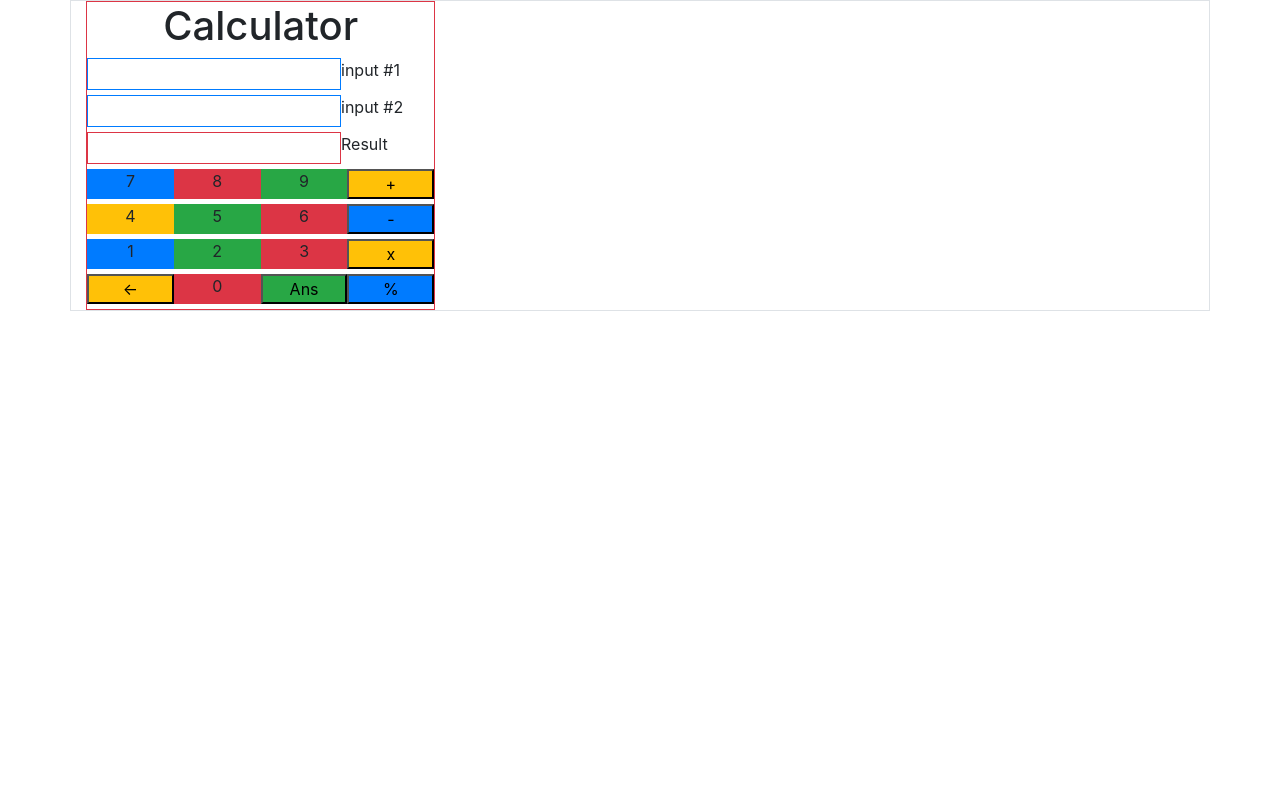
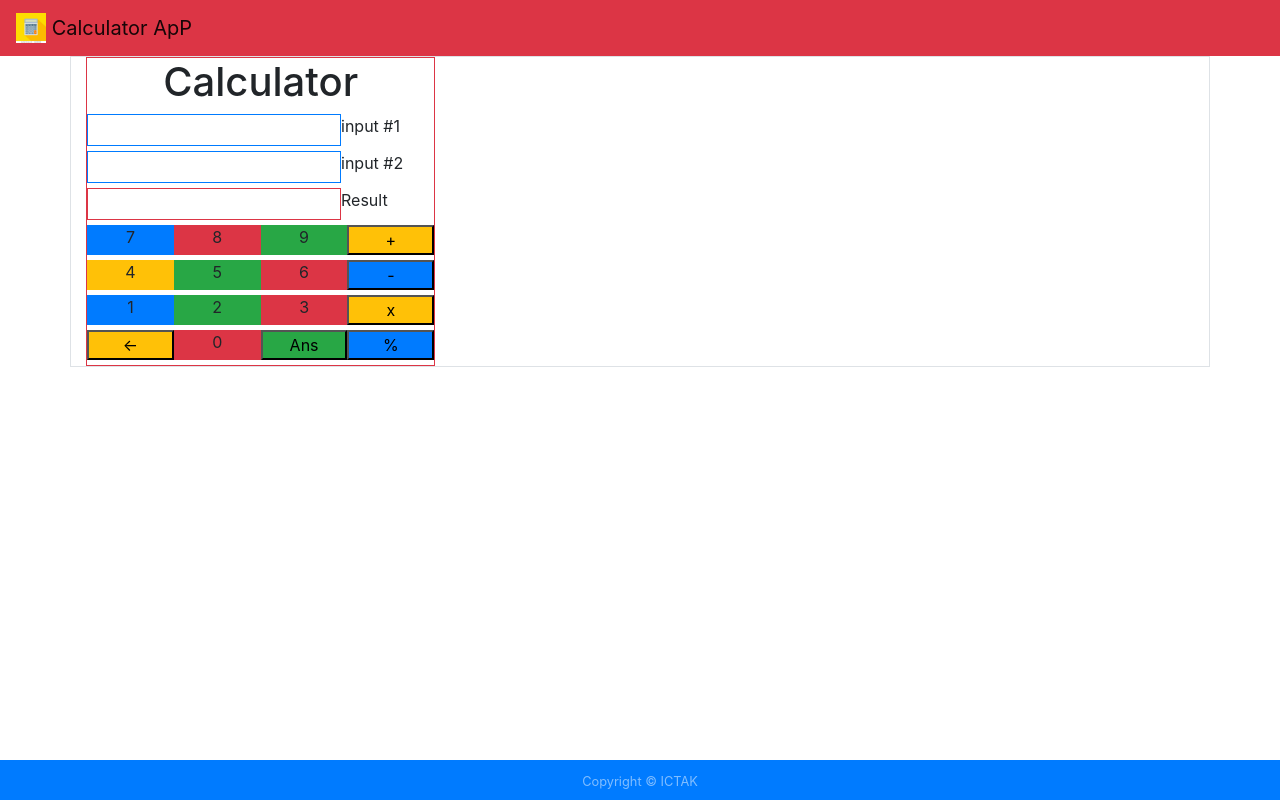
Before and after one commit to sujanandan/calculator, a plain HTML site: page index.html in a window 1280 px wide. Drawn offline with nearby package versions, Linux system fonts and the light colour scheme.

Commit message:
header/footer

```diff
--- a/index.html
+++ b/index.html
@@ -12,6 +12,13 @@
     <script src="https://stackpath.bootstrapcdn.com/bootstrap/4.4.1/js/bootstrap.min.js" integrity="sha384-wfSDF2E50Y2D1uUdj0O3uMBJnjuUD4Ih7YwaYd1iqfktj0Uod8GCExl3Og8ifwB6" crossorigin="anonymous"></script>
 </head>
 <body>
+    <!--including navbar and image-->
+    <nav class="navbar navbar-light bg-danger">
+        <a class="navbar-brand" href="#">
+          <img src="calc.jfif" width="30" height="30" class="d-inline-block align-top" alt="">
+          Calculator ApP
+        </a>
+    </nav>
     <div class="container">
         <div class="row border">
             <div class="col-md-4 border-primary text-center">
@@ -63,5 +70,10 @@
             </div>
         </div>
     </div>
+    <footer class="py-2 fixed-bottom bg-primary text-white-50">
+        <div class="container text-center">
+          <small>Copyright &copy; ICTAK </small>
+        </div>
+      </footer>
 </body>
 </html>
```
Also changed, not shown: calc.jfif (added).
